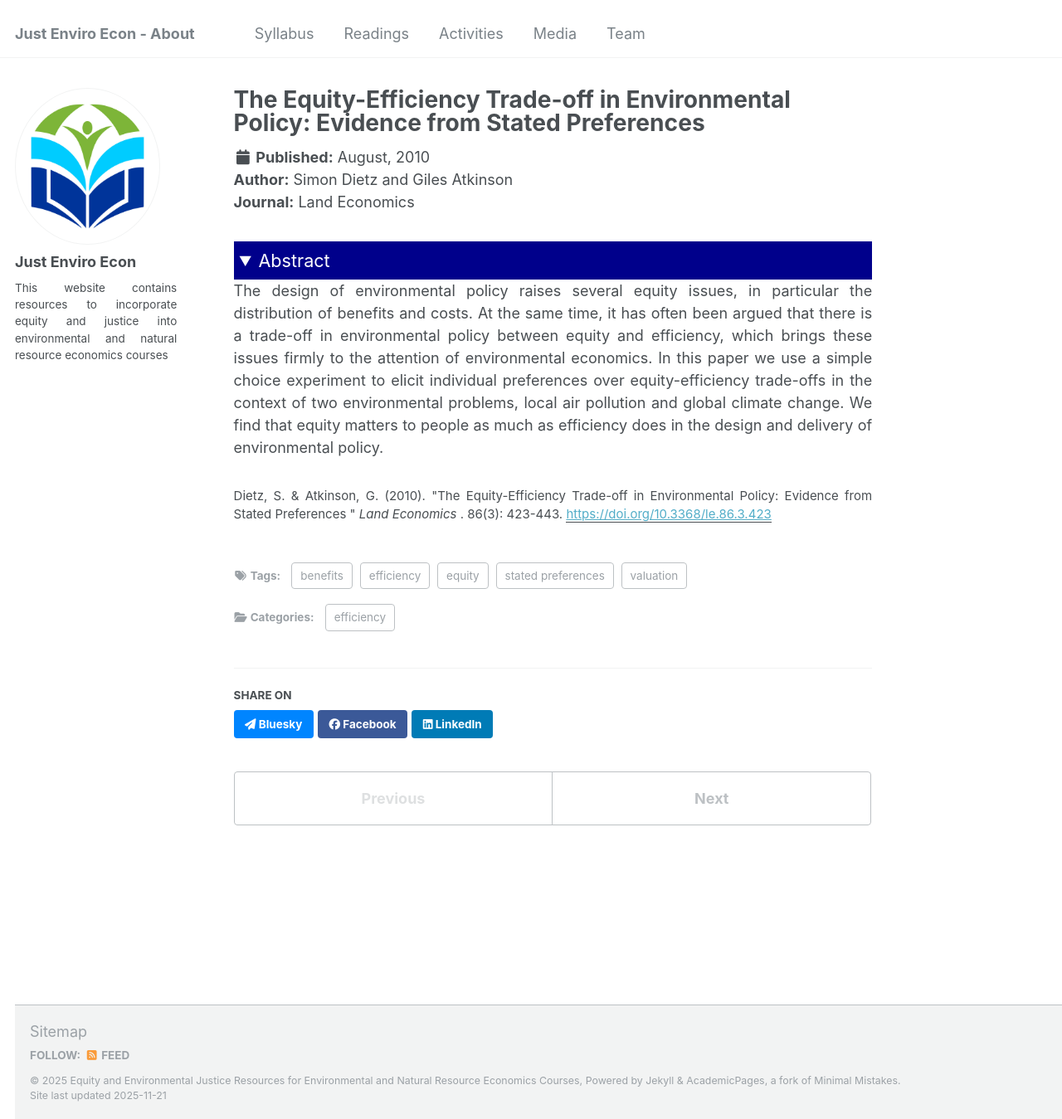
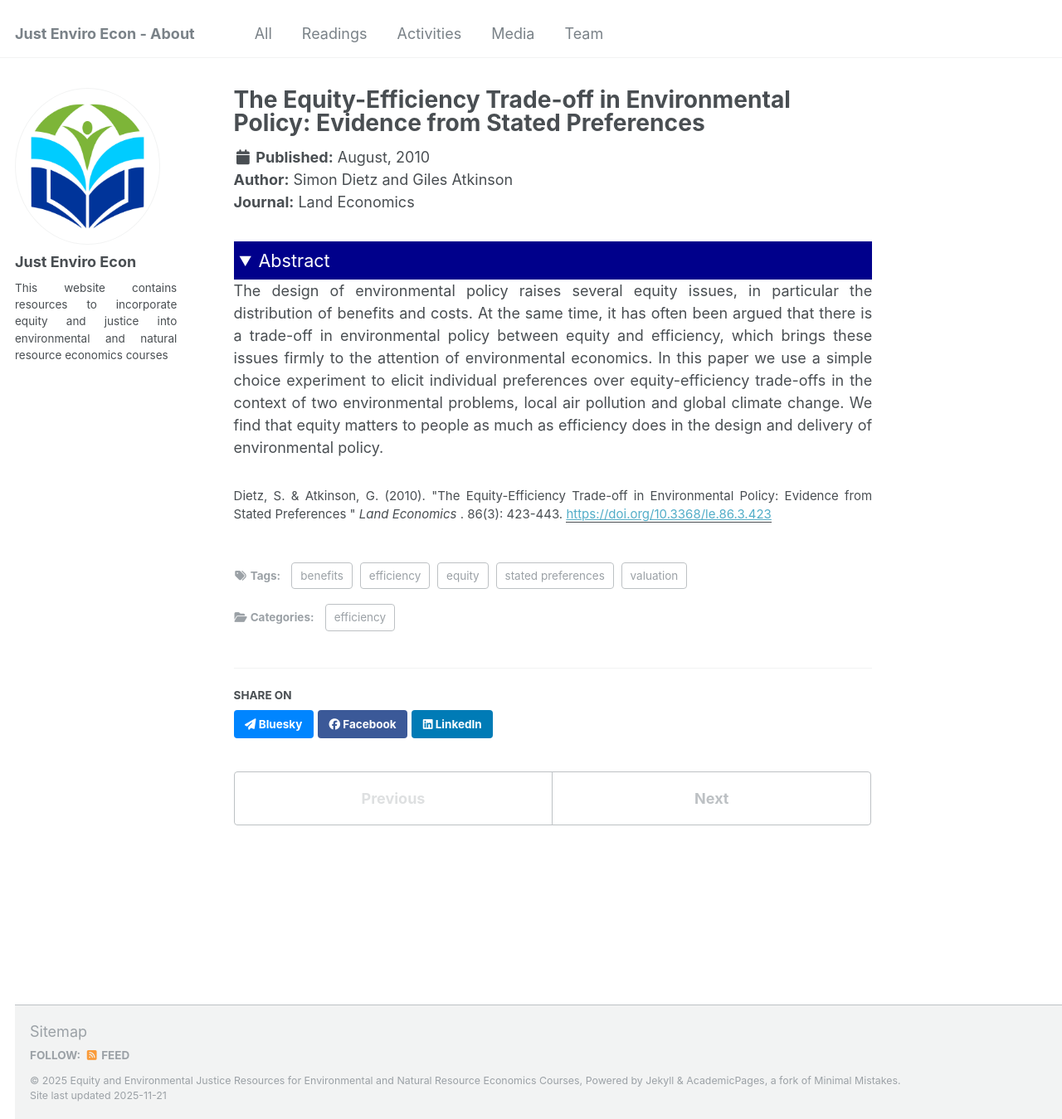
Before and after one commit to just-enviro-econ/just-enviro-econ.github.io, a Jekyll site: the page built from _publications/2010-08-01-efficiency-equity-tradeoff.md, in a window 1280 px wide and 1349 px high. Shown: the whole window at 83% size. Built offline with Jekyll 4.4.1, drawn with Linux system fonts in a browser that asks for light colours.

Commit message:
update of syllabus page

```diff
--- a/_data/navigation.yml
+++ b/_data/navigation.yml
@@ -5,8 +5,8 @@
 # prevent it from being included in the site.
 
 main:
-  - title: "Syllabus"
-    url: /syllabus/
+  - title: "All"
+    url: /all/
 
   - title: "Readings"
     url: /publications/
--- a/_publications/2010-08-01-efficiency-equity-tradeoff.md
+++ b/_publications/2010-08-01-efficiency-equity-tradeoff.md
@@ -9,8 +9,8 @@ paperurl: 'https://doi.org/10.3368/le.86.3.423'
 citation: 'Dietz, S. & Atkinson, G. (2010). &quot;The Equity-Efficiency Trade-off in Environmental Policy: Evidence from Stated Preferences &quot; <i>  Land Economics </i>. 86(3): 423-443.'
 category: 'efficiency'
 tags:
-- 'equity'
-- 'efficiency'
+- equity
+- efficiency
 - stated preferences
 - valuation
 - benefits
```
Also changed, not shown: _pages/all.md (renamed from _pages/syllabus.md).
